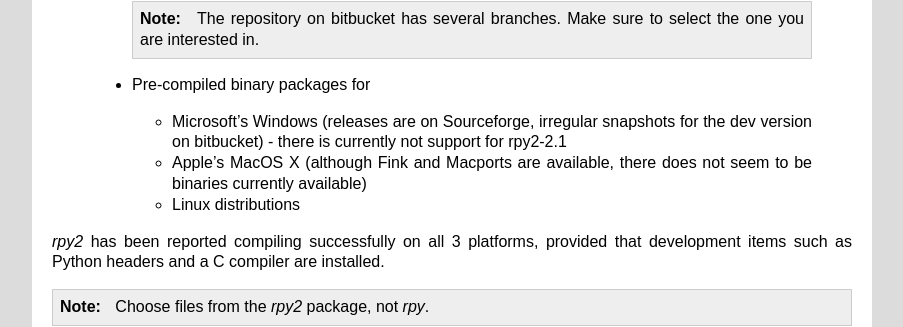
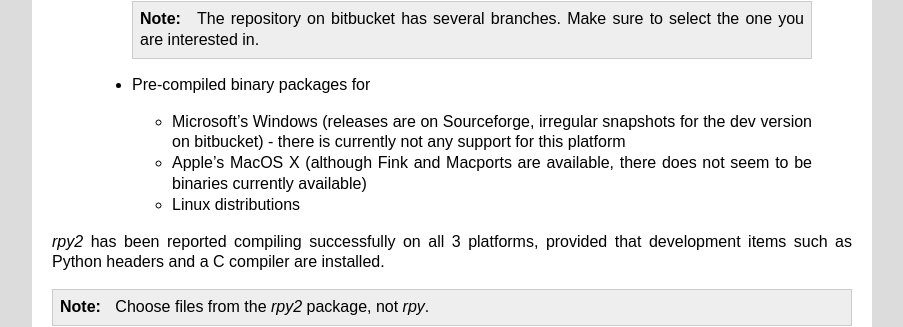
Before and after one commit to rpy2/rpy2, a Sphinx documentation site: the page built from doc/source/overview.rst, in a window 1280 px wide and 900 px high, scrolled down 1600 px. Shown: the part 147-474 px from the top of the window, without its empty margins (198-1101 px from the left). Built offline with Sphinx 7.4.7, drawn with Linux system fonts in a browser that asks for light colours; formulas are drawn with MathJax 3.

Commit message:
notes about windows support
--HG--
branch : version_2.2.x

```diff
--- a/doc/source/overview.rst
+++ b/doc/source/overview.rst
@@ -135,7 +135,8 @@ The following options are, or could be, available for download:
   * Pre-compiled binary packages for
 
     * Microsoft's Windows (releases are on Sourceforge, irregular snapshots
-      for the dev version on bitbucket) - there is currently not support for rpy2-2.1
+      for the dev version on bitbucket) - there is currently not any support for
+      this platform
 
     * Apple's MacOS X (although Fink and Macports are available, there does not
       seem to be binaries currently available)
```
